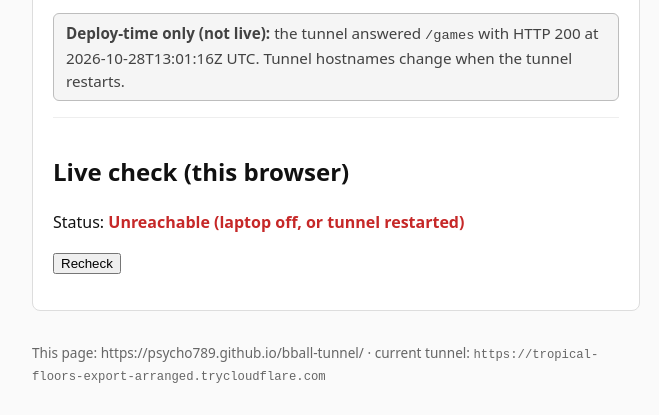
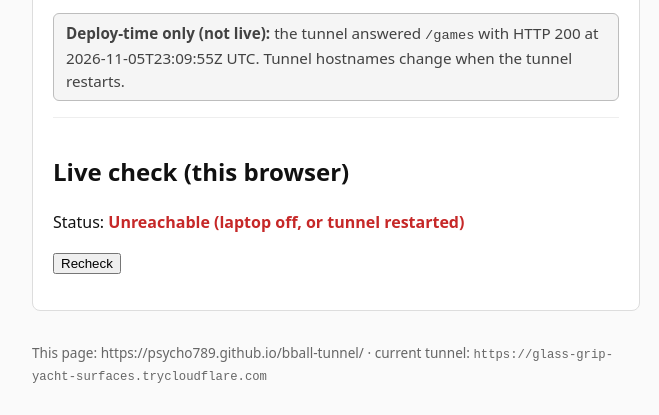
Before and after one commit to psycho789/bball-tunnel, a plain HTML site: page index.html in a window 1280 px wide. Shown: the part 401-816 px from the top of the page, 304-963 px from the left. Drawn offline with Linux system fonts and the light colour scheme; no server answers.

Commit message:
deploy: 2026-11-05T23:09:55Z

```diff
--- a/index.html
+++ b/index.html
@@ -27,15 +27,15 @@
     <p>An NBA win-probability model, charted play by play against the live prices on Kalshi and
       Polymarket, with an honest backtest of whether trading on it would make money.</p>
     <p class="links">
-      <a href="https://tropical-floors-export-arranged.trycloudflare.com/games" target="_blank" rel="noopener noreferrer">Games: model vs market</a>
-      <a href="https://tropical-floors-export-arranged.trycloudflare.com/" target="_blank" rel="noopener noreferrer">Money: the honest result</a>
-      <a href="https://tropical-floors-export-arranged.trycloudflare.com/research/markets" target="_blank" rel="noopener noreferrer">Kalshi vs Polymarket</a>
-      <a href="https://tropical-floors-export-arranged.trycloudflare.com/research" target="_blank" rel="noopener noreferrer">Research: the models</a>
+      <a href="https://glass-grip-yacht-surfaces.trycloudflare.com/games" target="_blank" rel="noopener noreferrer">Games: model vs market</a>
+      <a href="https://glass-grip-yacht-surfaces.trycloudflare.com/" target="_blank" rel="noopener noreferrer">Money: the honest result</a>
+      <a href="https://glass-grip-yacht-surfaces.trycloudflare.com/research/markets" target="_blank" rel="noopener noreferrer">Kalshi vs Polymarket</a>
+      <a href="https://glass-grip-yacht-surfaces.trycloudflare.com/research" target="_blank" rel="noopener noreferrer">Research: the models</a>
     </p>
     <p class="badge warn">Read-only share from a laptop: it is only up while that laptop is on. Pretend
       money only: with realistic trade timing the strategy currently loses money, and the site says so.</p>
     <p class="badge meta"><strong>Deploy-time only (not live):</strong> the tunnel answered <code>/games</code>
-      with HTTP 200 at 2026-10-28T13:01:16Z UTC. Tunnel hostnames change when the tunnel restarts.</p>
+      with HTTP 200 at 2026-11-05T23:09:55Z UTC. Tunnel hostnames change when the tunnel restarts.</p>
     <div class="live">
       <h2>Live check (this browser)</h2>
       <p class="pending" id="hint">Checking…</p>
@@ -44,11 +44,11 @@
     </div>
   </div>
   <footer>
-    <p>This page: https://psycho789.github.io/bball-tunnel/ · current tunnel: <code>https://tropical-floors-export-arranged.trycloudflare.com</code></p>
+    <p>This page: https://psycho789.github.io/bball-tunnel/ · current tunnel: <code>https://glass-grip-yacht-surfaces.trycloudflare.com</code></p>
   </footer>
   <script>
 (function () {
-  const WEB = "https://tropical-floors-export-arranged.trycloudflare.com";
+  const WEB = "https://glass-grip-yacht-surfaces.trycloudflare.com";
 
   function setWeb(text, ok) {
     const el = document.getElementById("live-web");
```
